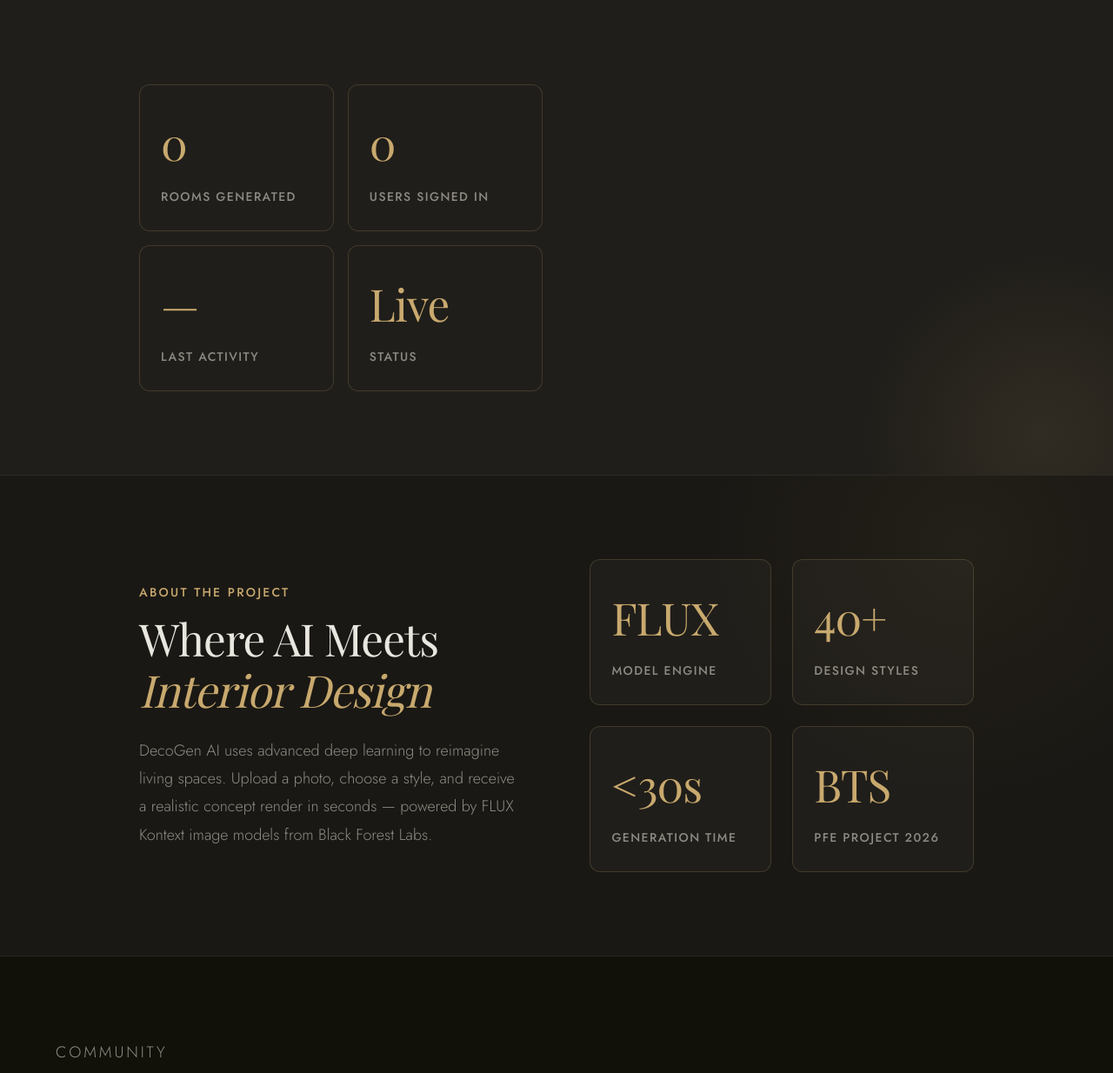
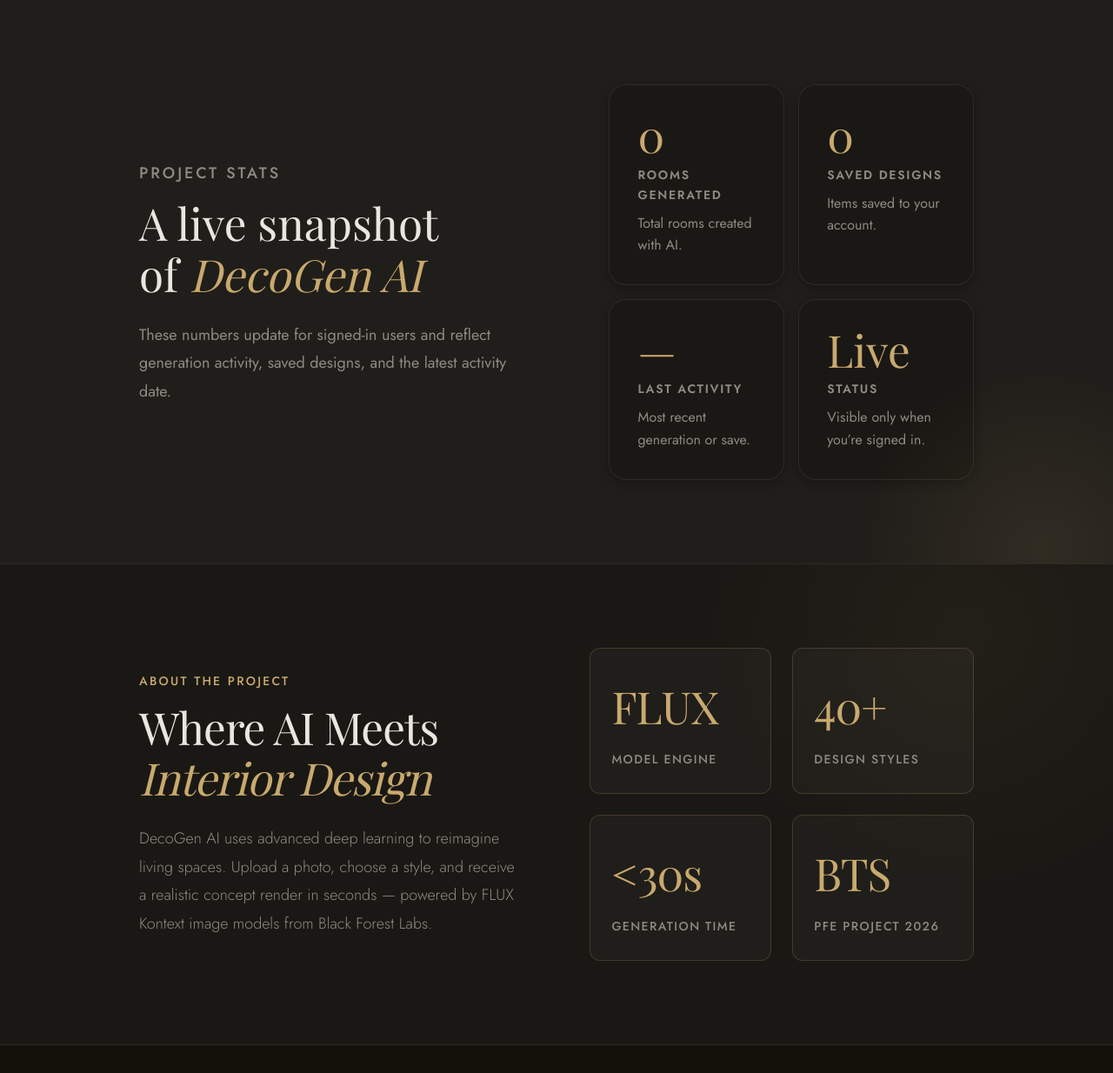
Before and after one commit to AAMIR-EDDAOUDI2/DecoGen-AI-2, a Flask app: page / in a window 1280 px wide. Shown: the part 3235-4469 px from the top of the page at 87% size. Run offline with Flask 3, Linux system fonts and the light colour scheme; data that the repository does not hold is empty; some libraries are stand-ins or nearby versions; some web fonts are replaced.

Commit message:
Add project stats section to index.html

```diff
--- a/templates/index.html
+++ b/templates/index.html
@@ -426,27 +426,34 @@
   </div>
 </section>
 
+<!-- STATS -->
 <section id="statsSection" aria-labelledby="stats-heading">
   <div class="stats-inner">
+    <div class="stats-copy">
+      <p class="eyebrow">Project Stats</p>
+      <h2 id="stats-heading">A live snapshot of <em>DecoGen AI</em></h2>
+      <p>These numbers update for signed-in users and reflect generation activity, saved designs, and the latest activity date.</p>
+    </div>
     <div class="stats-panel" id="statsPanel">
-      <div class="stat-card">
-        <span class="stat-num" id="statGenerated">0</span>
-        <span class="stat-label">Rooms generated</span>
+      <div class="stat-box">
+        <span class="num" id="statGenerated">0</span>
+        <span class="label">Rooms generated</span>
+        <span class="meta">Total rooms created with AI.</span>
       </div>
-
-      <div class="stat-card">
-        <span class="stat-num" id="statSaved">0</span>
-        <span class="stat-label">Users signed in</span>
+      <div class="stat-box">
+        <span class="num" id="statSaved">0</span>
+        <span class="label">Saved designs</span>
+        <span class="meta">Items saved to your account.</span>
       </div>
-
-      <div class="stat-card">
-        <span class="stat-num" id="statActivity">—</span>
-        <span class="stat-label">Last activity</span>
+      <div class="stat-box">
+        <span class="num" id="statActivity">—</span>
+        <span class="label">Last activity</span>
+        <span class="meta">Most recent generation or save.</span>
       </div>
-
-      <div class="stat-card">
-        <span class="stat-num" id="statStatus">Live</span>
-        <span class="stat-label">Status</span>
+      <div class="stat-box">
+        <span class="num" id="statStatus">Live</span>
+        <span class="label">Status</span>
+        <span class="meta">Visible only when you’re signed in.</span>
       </div>
     </div>
   </div>
```
